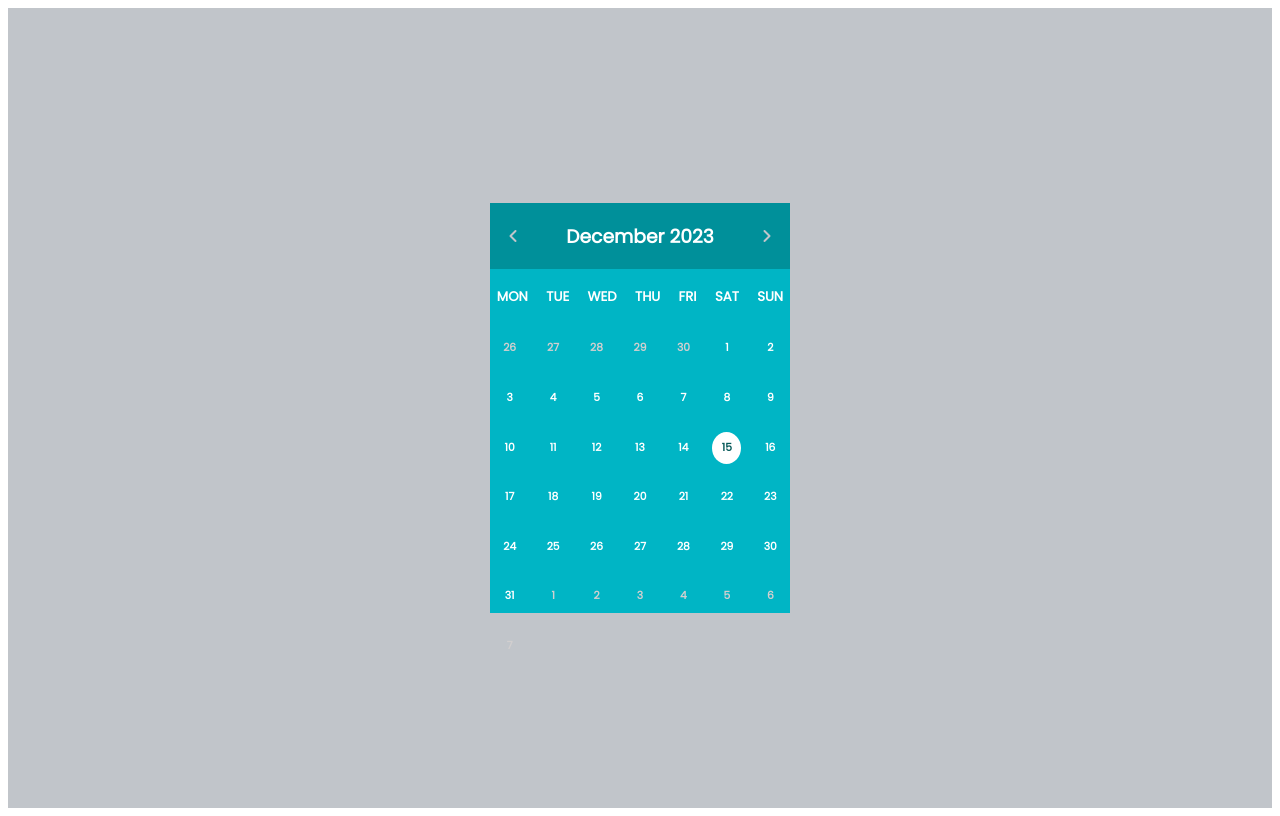
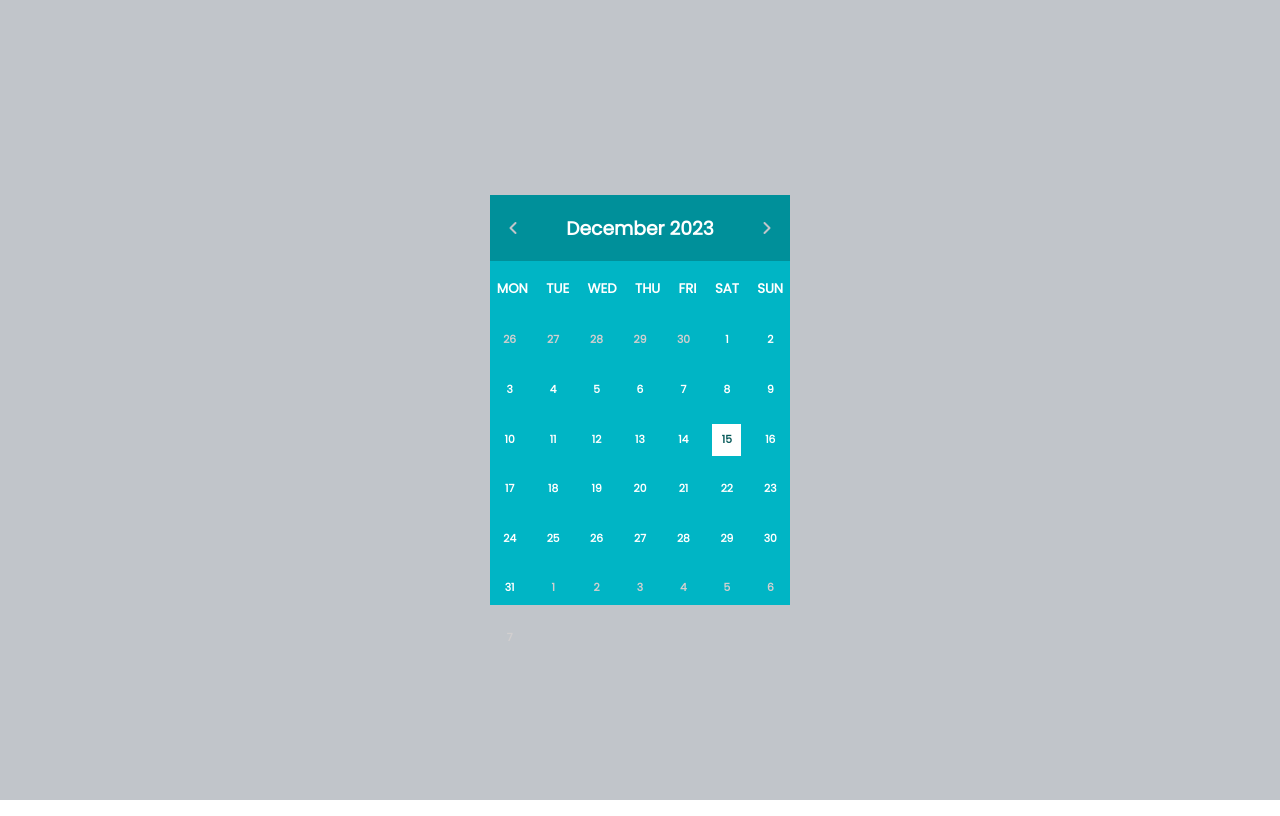
Before and after one commit to Shahbaz-Khawaja/calender, a plain HTML site: page index.html in a window 1280 px wide. Drawn offline with Linux system fonts and the light colour scheme.

Commit message:
chore: updated styles for test b

```diff
--- a/styles/style.css
+++ b/styles/style.css
@@ -1,3 +1,6 @@
+body {
+    margin: 0;
+}
 main{
     display: flex;
     flex-direction: column;
@@ -58,7 +61,6 @@ main{
 .month-days > h6{
     text-align: center;
     margin: 0.4rem 0.3rem;
-    border-radius: 50%;
     padding: 0.5rem;
 
 }
```
